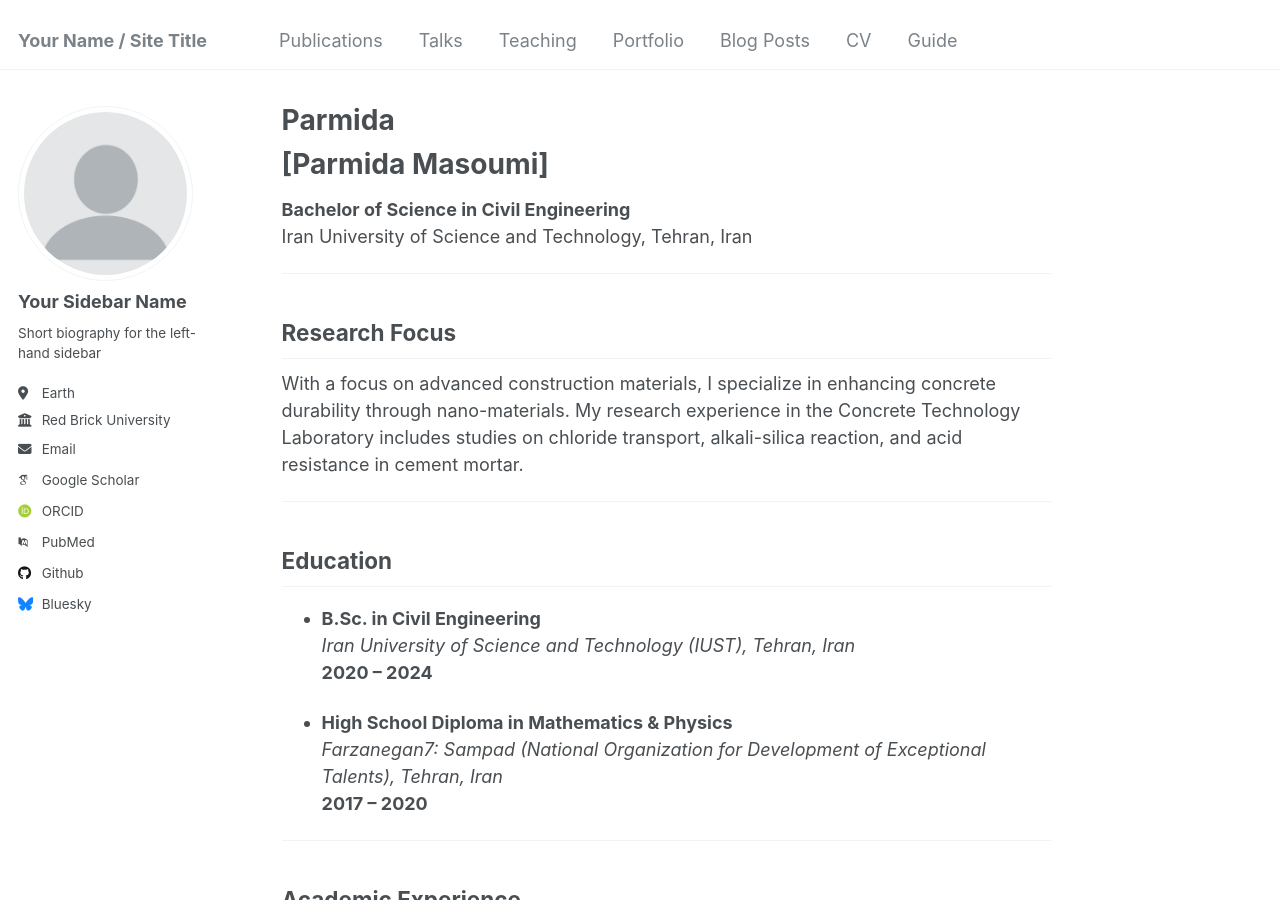
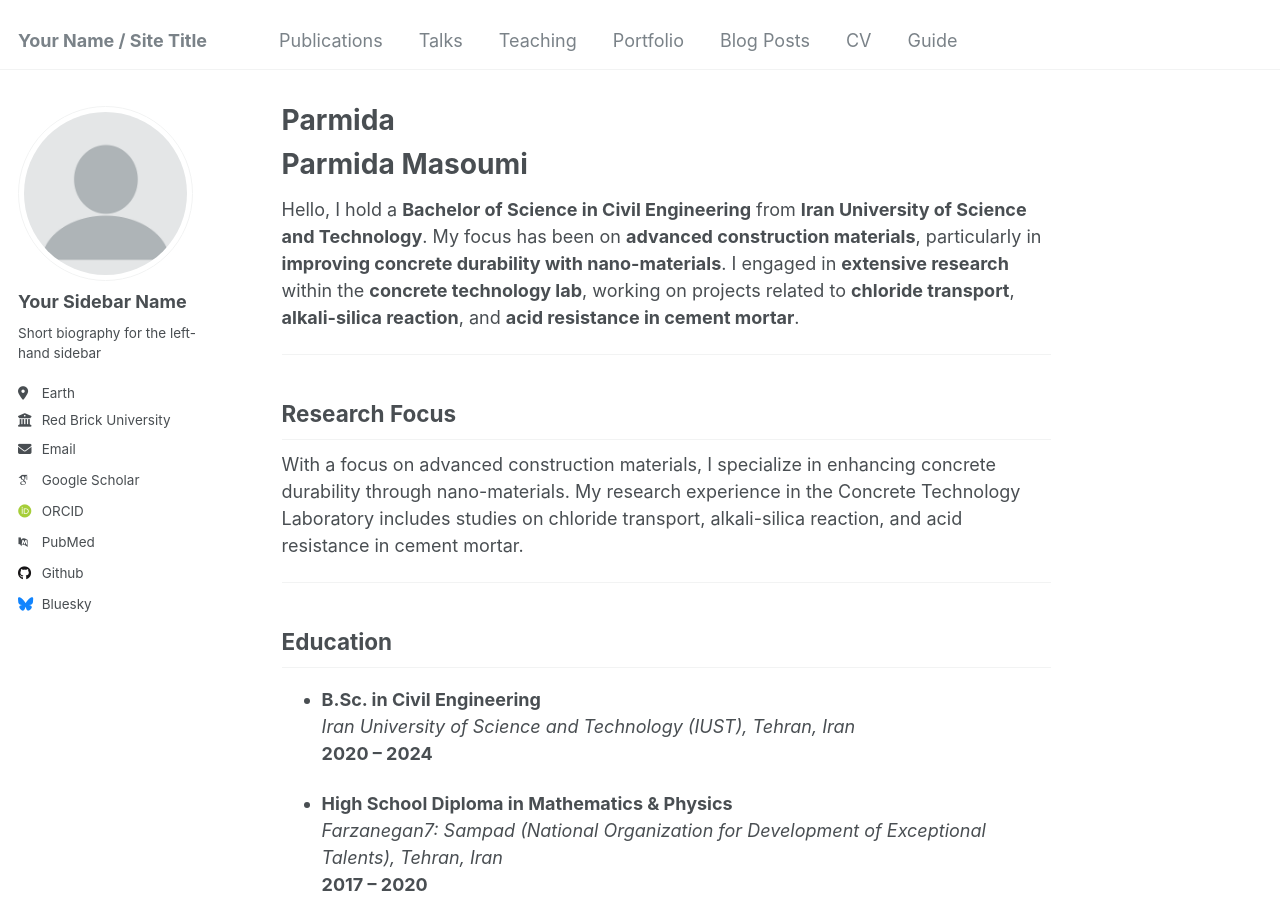
Before and after one commit to ParmidaMasoumi/ParmidaMasoumi.github.io, a Jekyll site: the page built from _pages/about.md, in a window 1280 px wide and 900 px high. Built offline with Jekyll 4.4.1, drawn with Linux system fonts in a browser that asks for light colours; some web fonts are replaced.

Commit message:
Update about.md

```diff
--- a/_pages/about.md
+++ b/_pages/about.md
@@ -7,10 +7,10 @@ redirect_from:
   - /about.html
 ---
 
-# [Parmida Masoumi]
+# Parmida Masoumi
 
-**Bachelor of Science in Civil Engineering**
-Iran University of Science and Technology, Tehran, Iran
+Hello, I hold a **Bachelor of Science in Civil Engineering** from **Iran University of Science and Technology**. My focus has been on **advanced construction materials**, particularly in **improving concrete durability with nano-materials**. I engaged in **extensive research** within the **concrete technology lab**, working on projects related to **chloride transport**, **alkali-silica reaction**, and **acid resistance in cement mortar**.
+
 
 ---
 
```
